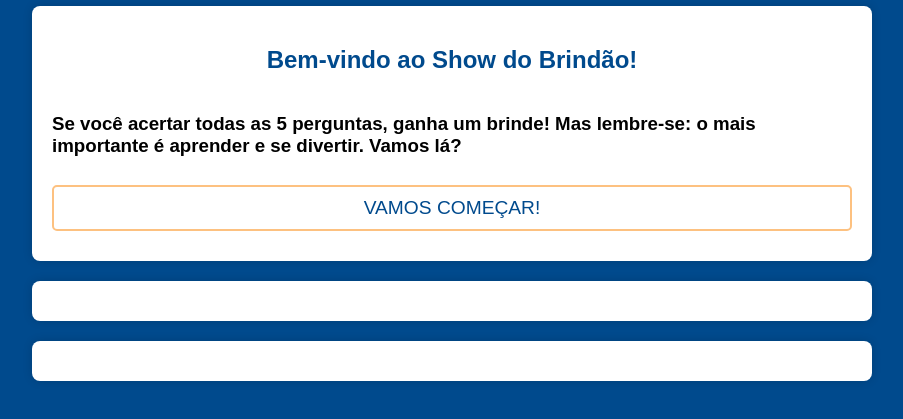
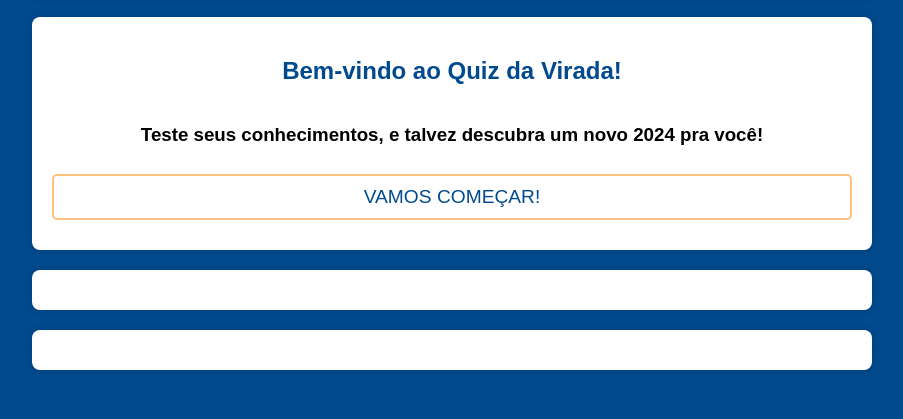
Before and after one commit to webjhon/senacgame, a plain HTML site: page english/jogofeira.html in a window 1280 px wide. Shown: the part 305-724 px from the top of the page, without its empty margins (188-1091 px from the left). Drawn offline with nearby package versions, Linux system fonts and the light colour scheme.

Commit message:
Mudança temática do Quiz
Mudança de temática para final de ano, buscando mais engajamento com o evento

```diff
--- a/english/jogofeira.html
+++ b/english/jogofeira.html
@@ -13,8 +13,8 @@
         <!-- Logo-->
     </div>
     <div class="start-container" id="start-container">
-        <h2>Bem-vindo ao Show do Brindão!</h2>
-        <h3>Se você acertar todas as 5 perguntas, ganha um brinde! Mas lembre-se: o mais importante é aprender e se divertir. Vamos lá?</h3>
+        <h2>Bem-vindo ao Quiz da Virada!</h2>
+        <h3>Teste seus conhecimentos, e talvez descubra um novo 2024 pra você!</h3>
         <button id="start-button">VAMOS COMEÇAR!</button>
     </div>
     <div class="quiz-container" id="quiz-container"></div>
```
Also changed, not shown: jogofeira.html (+2 -2 lines).
